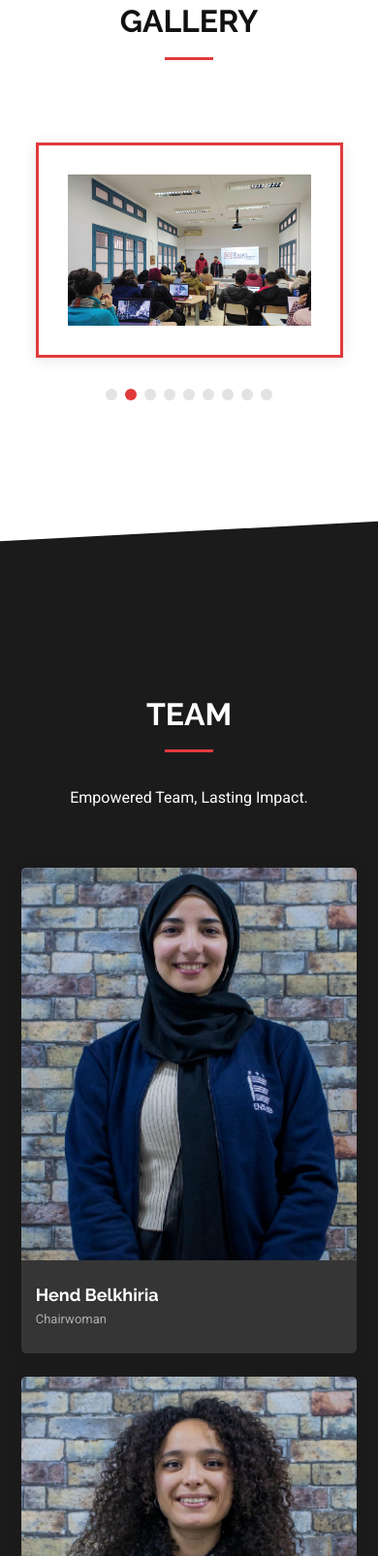
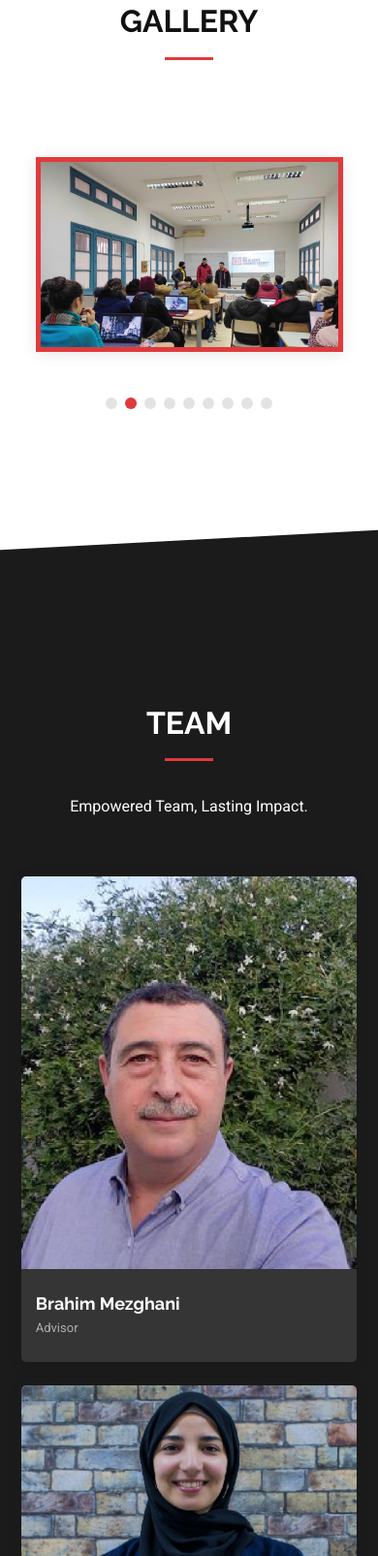
Before and after one commit to tassnimelleuch/IEEE-SSCS-ENIS-SBC-Website, a plain HTML site: page index.html in a window 390 px wide. Shown: the part 2267-3872 px from the top of the page at 97% size. Drawn offline with nearby package versions, Linux system fonts and the light colour scheme.

Commit message:
add the advisor

```diff
--- a/assets/css/main.css
+++ b/assets/css/main.css
@@ -2094,7 +2094,7 @@ section,
 .testimonials .testimonial-item {
   background-size: cover; /* Ensures the background image covers the entire area */
   background-position: center;
-  border: #e03a3c 3px solid;
+  border: #e03a3c 5px solid;
   box-shadow: 0px 2px 15px rgba(0, 0, 0, 0.1);
   box-sizing: content-box;
   margin: 30px 15px;
@@ -2178,11 +2178,6 @@ section,
 @media (max-width: 767px) {
   .testimonials .testimonial-wrap {
     padding-left: 0;
-  }
-
-  .testimonials .testimonial-item {
-    padding: 30px;
-    margin: 15px;
   }
 
   .testimonials .testimonial-item .testimonial-img {
--- a/index.html
+++ b/index.html
@@ -447,6 +447,28 @@
 
         <div class="container">
           <div class="row gy-4">
+            <!-- Team Member -->
+            <div class="col-lg-3 col-md-6 d-flex align-items-stretch">
+              <div class="team-member">
+                <div class="member-img">
+                  <img
+                    src="assets/img/img/team/brahim2-04.jpg"
+                    class="img-fluid"
+                    alt=""
+                  />
+                  <div class="social">
+                    <a href="https://www.linkedin.com/in/brahim-mezghani/"
+                      ><i class="bi bi-linkedin"></i
+                    ></a>
+                  </div>
+                </div>
+                <div class="member-info">
+                  <h4>Brahim Mezghani</h4>
+                  <span>Advisor</span>
+                </div>
+              </div>
+            </div>
+            <!-- End Team Member -->
             <div class="col-lg-3 col-md-6 d-flex align-items-stretch">
               <div class="team-member">
                 <div class="member-img">
```
Also changed, not shown: assets/img/img/team/brahim.jpg (added), assets/img/img/team/brahim2-04.jpg (added).
